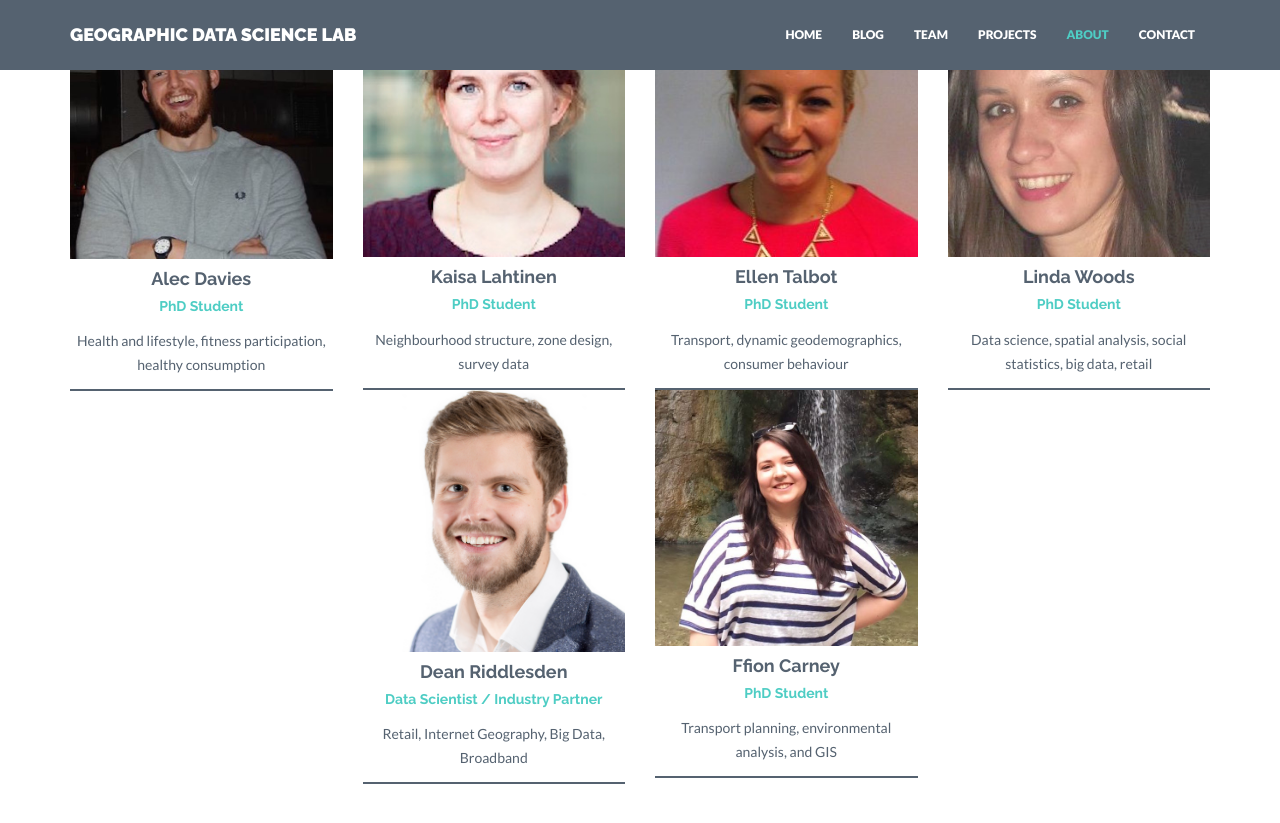
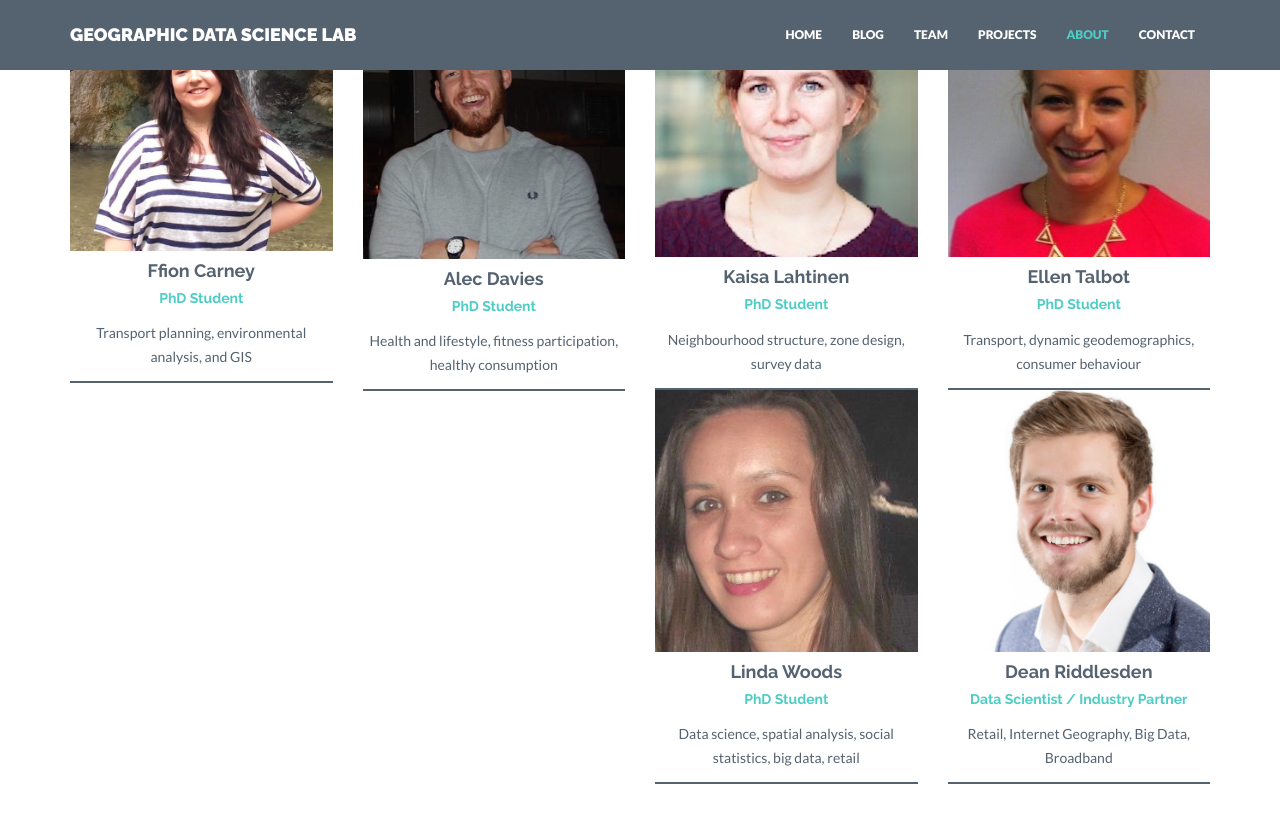
Before and after one commit to alexsingleton/geographicdatascience, a Jekyll site: the page built from about.html, in a window 1280 px wide and 900 px high, scrolled down 1849 px. Shown: the top 823 px of the window. Built offline with Jekyll 4.4.1, drawn with Linux system fonts in a browser that asks for light colours; nearby versions of some CDN libraries; some of the changed lines change nothing that is shown.

Commit message:
Update order profile

```diff
--- a/_config.yml
+++ b/_config.yml
@@ -117,6 +117,13 @@ members:
         url: mailto:A.Alexiou@liverpool.ac.uk
       - title: linkedin
         url: http://linkedin.com/in/alalexiou
+  - name: Ffion Carney
+    position: PhD Student
+    text: Transport planning, environmental analysis, and GIS
+    img: ffion.jpg
+    social:
+        - title: envelope #use for email address
+          url: mailto:f.carney@liverpool.ac.uk
   - name: Alec Davies
     position: PhD Student
     text: Health and lifestyle, fitness participation, healthy consumption
@@ -158,13 +165,7 @@ members:
         url: https://www.linkedin.com/in/dean-riddlesden-40136354
       - title: twitter
         url: https://twitter.com/deanriddlesden
-  - name: Ffion Carney
-    position: PhD Student
-    text: Transport planning, environmental analysis, and GIS
-    img: ffion.jpg
-    social:
-        - title: envelope #use for email address
-          url: mailto:f.carney@liverpool.ac.uk
+
 # Clients information. Shown on Home and About pages.
 
 
```
